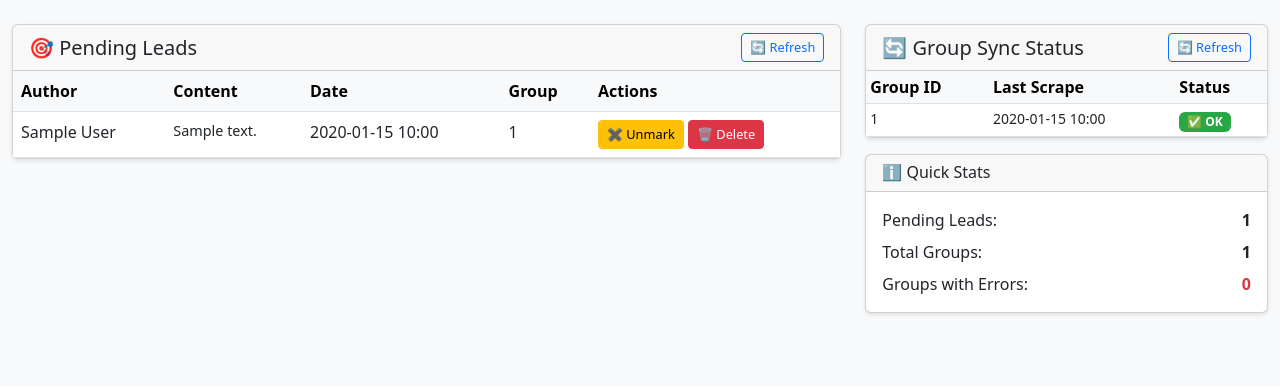
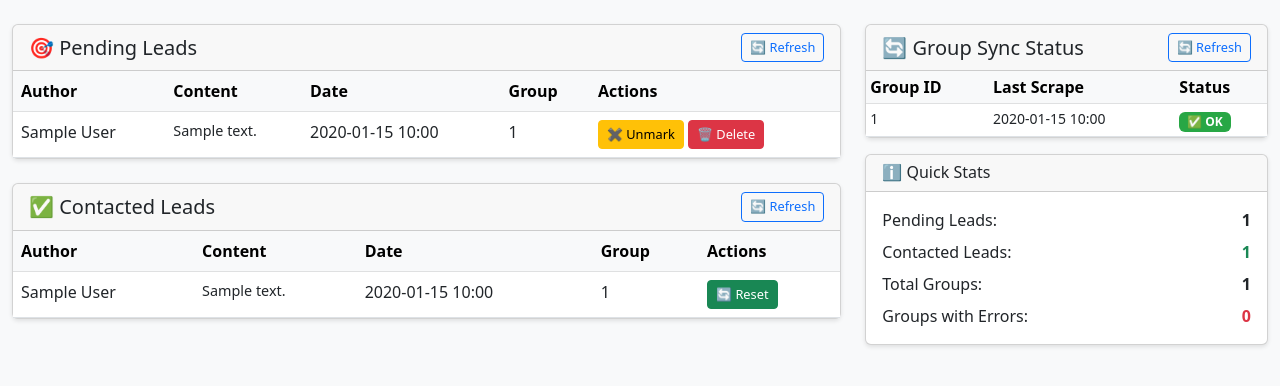
Before and after one commit to filip-kobus/facebook-groups-bot, a FastAPI app: template src/admin_panel/templates/index.html in a window 1280 px wide. Shown: the part 50-436 px from the top of the page. Run offline with FastAPI, Linux system fonts and the light colour scheme; the template is opened without the code that fills it: most values are stand-ins (such as "Sample title", 1, 10 or a date in 2020); some libraries are stand-ins or nearby versions.

Commit message:
feat: add contacted leads functionality and update chatbot prompt

```diff
--- a/src/admin_panel/app.py
+++ b/src/admin_panel/app.py
@@ -20,6 +20,13 @@ async def index(request: Request):
         )
         leads = leads_result.scalars().all()
 
+        contacted_result = await session.execute(
+            select(Post)
+            .where(Post.is_lead == True, Post.is_contacted == True)
+            .order_by(Post.created_at.desc())
+        )
+        contacted = contacted_result.scalars().all()
+
         groups_result = await session.execute(
             select(Group).order_by(Group.group_id)
         )
@@ -27,7 +34,7 @@ async def index(request: Request):
 
     return templates.TemplateResponse(
         "index.html",
-        {"request": request, "leads": leads, "groups": groups}
+        {"request": request, "leads": leads, "contacted": contacted, "groups": groups}
     )
 
 
@@ -94,3 +101,40 @@ async def get_groups():
         }
         for group in groups
     ]
+
+
+@app.get("/api/contacted")
+async def get_contacted():
+    async with SessionLocal() as session:
+        result = await session.execute(
+            select(Post)
+            .where(Post.is_lead == True, Post.is_contacted == True)
+            .order_by(Post.created_at.desc())
+        )
+        contacted = result.scalars().all()
+
+    return [
+        {
+            "post_id": lead.post_id,
+            "author": lead.author,
+            "content": lead.content[:200] + "..." if len(lead.content) > 200 else lead.content,
+            "created_at": lead.created_at.strftime("%Y-%m-%d %H:%M:%S"),
+            "group_id": lead.group_id,
+        }
+        for lead in contacted
+    ]
+
+
+@app.post("/api/contacted/{post_id}/reset")
+async def reset_contact(post_id: str):
+    async with SessionLocal() as session:
+        result = await session.execute(
+            select(Post).where(Post.post_id == post_id)
+        )
+        post = result.scalar_one_or_none()
+
+        if post:
+            post.is_contacted = False
+            await session.commit()
+
+    return {"success": True}
--- a/src/admin_panel/templates/index.html
+++ b/src/admin_panel/templates/index.html
@@ -91,6 +91,61 @@
                         </div>
                     </div>
                 </div>
+
+                <div class="card mb-4">
+                    <div class="card-header d-flex justify-content-between align-items-center">
+                        <h5 class="mb-0">✅ Contacted Leads</h5>
+                        <button class="btn btn-sm btn-outline-primary"
+                                hx-get="/api/contacted"
+                                hx-target="#contacted-tbody"
+                                hx-swap="innerHTML">
+                            🔄 Refresh
+                        </button>
+                    </div>
+                    <div class="card-body p-0">
+                        <div class="table-responsive">
+                            <table class="table table-hover mb-0">
+                                <thead class="table-light">
+                                    <tr>
+                                        <th>Author</th>
+                                        <th>Content</th>
+                                        <th>Date</th>
+                                        <th>Group</th>
+                                        <th>Actions</th>
+                                    </tr>
+                                </thead>
+                                <tbody id="contacted-tbody">
+                                    {% for lead in contacted %}
+                                    <tr id="contacted-{{ lead.post_id }}">
+                                        <td>{{ lead.author }}</td>
+                                        <td>
+                                            <div class="post-content">{{ lead.content }}</div>
+                                        </td>
+                                        <td class="text-nowrap">{{ lead.created_at.strftime('%Y-%m-%d %H:%M') }}</td>
+                                        <td>{{ lead.group_id }}</td>
+                                        <td class="text-nowrap">
+                                            <button class="btn btn-sm btn-success"
+                                                    hx-post="/api/contacted/{{ lead.post_id }}/reset"
+                                                    hx-target="#contacted-{{ lead.post_id }}"
+                                                    hx-swap="outerHTML"
+                                                    hx-confirm="Reset contact status? Bot will contact again.">
+                                                🔄 Reset
+                                            </button>
+                                        </td>
+                                    </tr>
+                                    {% endfor %}
+                                    {% if not contacted %}
+                                    <tr>
+                                        <td colspan="5" class="text-center text-muted py-4">
+                                            No contacted leads found
+                                        </td>
+                                    </tr>
+                                    {% endif %}
+                                </tbody>
+                            </table>
+                        </div>
+                    </div>
+                </div>
             </div>
 
             <div class="col-md-4">
@@ -151,6 +206,10 @@
                         <div class="d-flex justify-content-between mb-2">
                             <span>Pending Leads:</span>
                             <strong>{{ leads|length }}</strong>
+                        </div>
+                        <div class="d-flex justify-content-between mb-2">
+                            <span>Contacted Leads:</span>
+                            <strong class="text-success">{{ contacted|length }}</strong>
                         </div>
                         <div class="d-flex justify-content-between mb-2">
                             <span>Total Groups:</span>
@@ -226,6 +285,40 @@
                     </tr>
                 `).join('');
             }
+
+            if (event.detail.target.id === 'contacted-tbody') {
+                const data = JSON.parse(event.detail.xhr.response);
+                if (data.length === 0) {
+                    event.detail.target.innerHTML = `
+                        <tr>
+                            <td colspan="5" class="text-center text-muted py-4">
+                                No contacted leads found
+                            </td>
+                        </tr>
+                    `;
+                } else {
+                    event.detail.target.innerHTML = data.map(lead => `
+                        <tr id="contacted-${lead.post_id}">
+                            <td>${lead.author}</td>
+                            <td>
+                                <div class="post-content">${lead.content}</div>
+                            </td>
+                            <td class="text-nowrap">${lead.created_at}</td>
+                            <td>${lead.group_id}</td>
+                            <td class="text-nowrap">
+                                <button class="btn btn-sm btn-success"
+                                        hx-post="/api/contacted/${lead.post_id}/reset"
+                                        hx-target="#contacted-${lead.post_id}"
+                                        hx-swap="outerHTML"
+                                        hx-confirm="Reset contact status? Bot will contact again.">
+                                    🔄 Reset
+                                </button>
+                            </td>
+                        </tr>
+                    `).join('');
+                    htmx.process(event.detail.target);
+                }
+            }
         });
     </script>
 </body>
```
Also changed, not shown: src/chatbot.py (+46 -30 lines).
